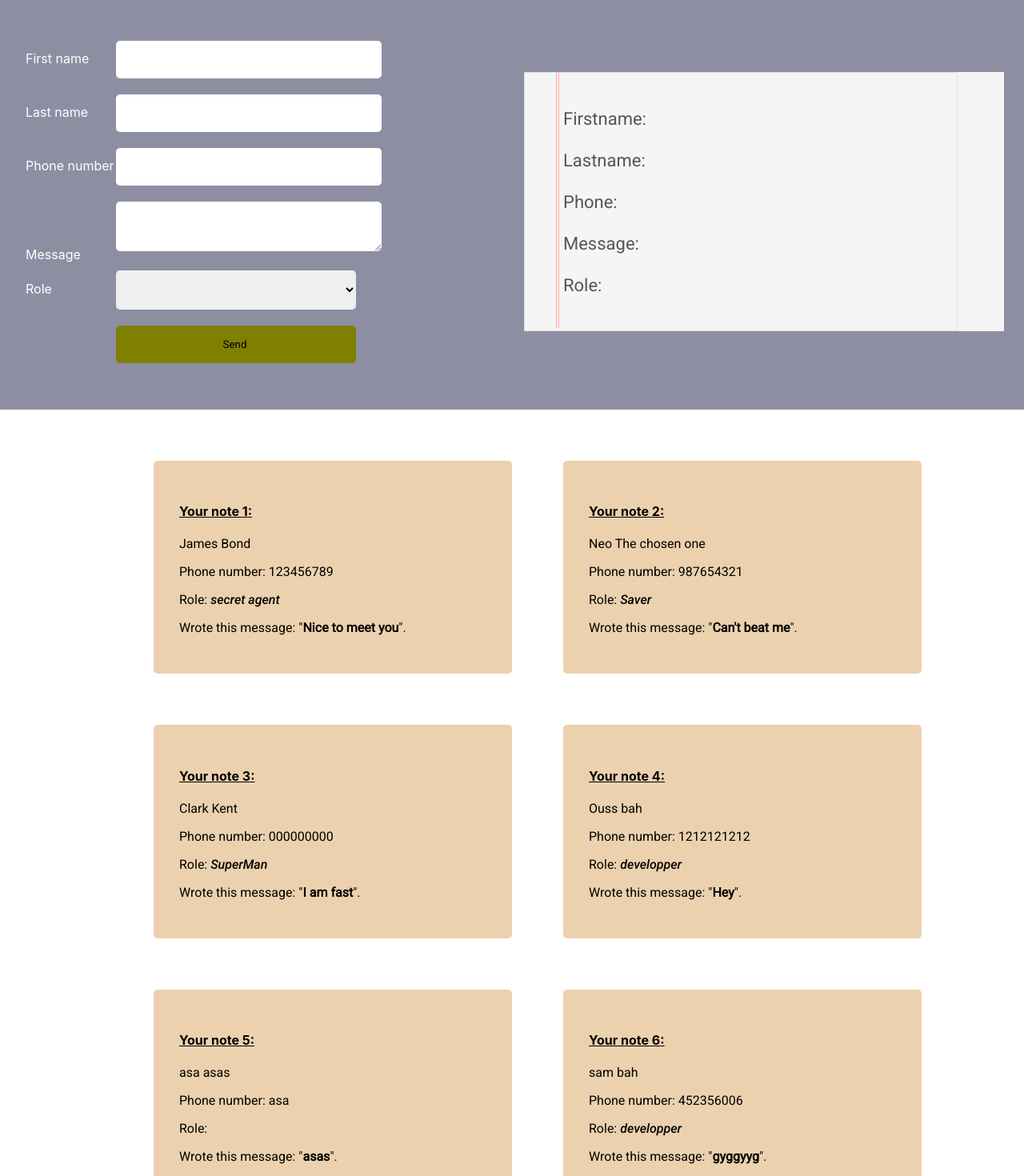
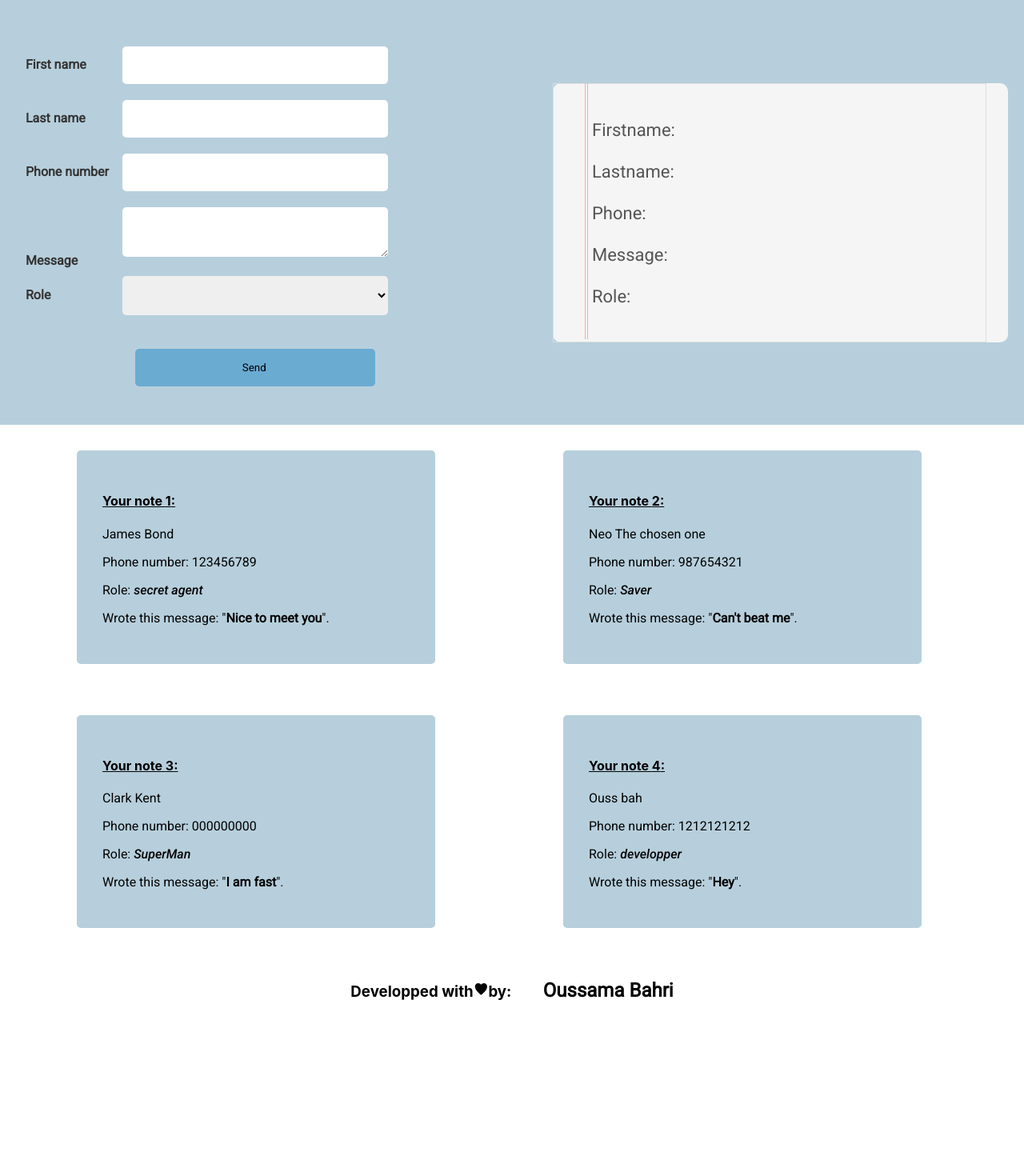
Before and after one commit to Ouss84/react-forms, a React (Create React App) app: page / in a window 1280 px wide. Shown: the part 120-1590 px from the top of the page at 80% size. After the commit the page ends 1391 px from the top, so only its background shows below. Built offline with nearby package versions, Linux system fonts and the light colour scheme; data requests are answered from the project's data file.

Commit message:
styling and adding a footer

```diff
--- a/db.json
+++ b/db.json
@@ -32,24 +32,6 @@
       "message": "Hey",
       "lastname": "bah",
       "id": 4
-    },
-    {
-      "firstname": "asa",
-      "lastnamne": "",
-      "phonenumber": "asa",
-      "role": "",
-      "message": "asas",
-      "lastname": "asas",
-      "id": 5
-    },
-    {
-      "firstname": "sam",
-      "lastnamne": "",
-      "phonenumber": "452356006",
-      "role": "developper",
-      "message": "gyggyyg",
-      "lastname": "bah",
-      "id": 6
     }
   ]
 }
--- a/package.json
+++ b/package.json
@@ -9,6 +9,7 @@
     "axios": "^0.24.0",
     "react": "^17.0.2",
     "react-dom": "^17.0.2",
+    "react-icons": "^4.3.1",
     "react-scripts": "4.0.3",
     "web-vitals": "^1.1.2"
   },
--- a/src/App.css
+++ b/src/App.css
@@ -2,28 +2,22 @@
 form {
   display: flex;
   flex-direction: column;
-  background-color: rgb(142, 142, 163);
+  background-color: #b7cfdc;
   flex-wrap: nowrap;
   padding: 3rem 2rem;
   justify-content: center;
   width: 50vw;
   border-radius: 5px;
   margin: 0;
-}
-.form-wrapper {
-  display: flex;
-  flex-direction: column;
-  justify-content: center;
-  align-items: center;
-}
-.form-group {
-  padding: 20px;
+  color: #333;
+  font-family: "Roboto", sans-serif;
 }
 
 label {
   display: inline-block;
   width: 20%;
-  color: white;
+  color: #333;
+  font-weight: 700;
 }
 
 input,
@@ -38,13 +32,21 @@ select {
   width: 300px;
   margin: 10px 0;
 }
-
+#role {
+  width: 332px;
+}
+#submit {
+  margin: 2rem 0 0 1rem;
+}
+#submit:hover {
+  background-color: #e66959;
+}
 .inputpage-display {
   display: flex;
-  margin: 2rem 5px;
+  /* margin: 2rem 5px; */
   justify-content: center;
   align-items: center;
-  background-color: rgb(142, 142, 163);
+  background-color: #b7cfdc;
   width: 100vw;
 }
 span {
@@ -53,31 +55,30 @@ span {
   font-weight: 600;
 }
 input[type="submit"] {
-  background-color: olive;
+  background-color: #6aabd2;
   cursor: pointer;
 }
-button {
-  background-color: olive;
-}
-button:hover {
-  cursor: pointer;
-}
+
 /* *********************** Header ******************************** */
 .header {
   text-align: center;
+  background-color: #385e72;
+  height: 10vh;
+  margin-bottom: 2rem;
+  padding-top: 0.5rem;
+  color: #fff;
 }
 /* *********************** View ******************************** */
-.view {
-  margin: 5px;
-}
+
 .view-wrapper {
   background-color: #f5f5f5;
   width: 600px;
   margin: 0 20px;
   padding: 0;
+  border-radius: 10px;
 }
 h1 {
-  font-family: "roboto";
+  font-family: "Roboto", sans-serif;
 }
 /* *********************** notepad style *********************** */
 .lines {
@@ -97,7 +98,7 @@ h1 {
 }
 .note-area {
   padding: 2rem;
-  background-color: rgb(236, 209, 174);
+  background-color: #b7cfdc;
   margin: 2rem;
   border-radius: 5px;
   width: 30vw;
@@ -127,6 +128,7 @@ h1 {
   display: flex;
   justify-content: center;
   align-items: center;
+  border-radius: 5px;
 }
 .display {
   display: flex;
@@ -149,7 +151,7 @@ h1 {
 }
 #discard {
   background-color: transparent;
-  color: olive;
+  color: #385e72;
 }
 p {
   font-family: "roboto";
@@ -165,7 +167,22 @@ span {
   flex-direction: column;
   margin-left: 30%;
 }
+button {
+  background-color: #b7cfdc;
+}
+button:hover {
+  cursor: pointer;
+}
 
+/* *********************** Footer *********************** */
+.footer {
+  text-align: center;
+  margin-top: 2rem;
+}
+.footer span {
+  font-size: 1.5rem;
+  font-family: "Roboto", sans-serif;
+}
 /* *********************** Media *********************** */
 @media only screen and (max-width: 770px) {
   .inputpage-display {
--- a/src/App.js
+++ b/src/App.js
@@ -5,6 +5,7 @@ import Popup from "./components/Popup";
 import "./App.css";
 import Header from "./components/Header";
 import Notes from "./components/Notes";
+import Footer from "./components/Footer";
 import axios from "axios";
 class App extends Component {
   state = {
@@ -54,7 +55,7 @@ class App extends Component {
     return (
       <div>
         <Header />
-        <div className="form-wrapper">
+
         <div className="inputpage-display">
           <Form choose={this.insertionHandler} submit={this.popupHandler} />
           <View {...this.state.inputData} />
@@ -67,7 +68,8 @@ class App extends Component {
             <Notes key={note.id} {...note} />
           ))}
         </div>
-        </div>
+
+        <Footer />
       </div>
     );
   }
--- /dev/null
+++ b/src/components/Footer.js
@@ -0,0 +1,16 @@
+import React from "react";
+import { IoIosHeart } from "react-icons/io";
+
+const Footer = () => {
+  return (
+    <div className="footer">
+      <h3>
+        Developped with
+        <IoIosHeart />
+        by: <span>Oussama Bahri</span>
+      </h3>
+    </div>
+  );
+};
+
+export default Footer;
--- a/src/components/Form.js
+++ b/src/components/Form.js
@@ -54,7 +54,7 @@ const Form = ({ submit, choose }) => {
 
       <div>
         <label></label>
-        <input type="submit" value="Send " />
+        <input id="submit" type="submit" value="Send " />
       </div>
     </form>
   );
--- a/src/components/View.js
+++ b/src/components/View.js
@@ -2,7 +2,6 @@ import React from "react";
 
 const View = ({ firstname, lastname, phonenumber, message, role }) => {
   return (
-    <div className="view">
     <div className="view-wrapper">
       <div className="lines"></div>
       <div className="items-view">
@@ -23,7 +22,6 @@ const View = ({ firstname, lastname, phonenumber, message, role }) => {
         </p>
       </div>
     </div>
-    </div>
   );
 };
 
```
Also changed, not shown: 1 other file (tests, documents, lock files or other folders). Lines whose indentation alone changed are shown as unchanged.
